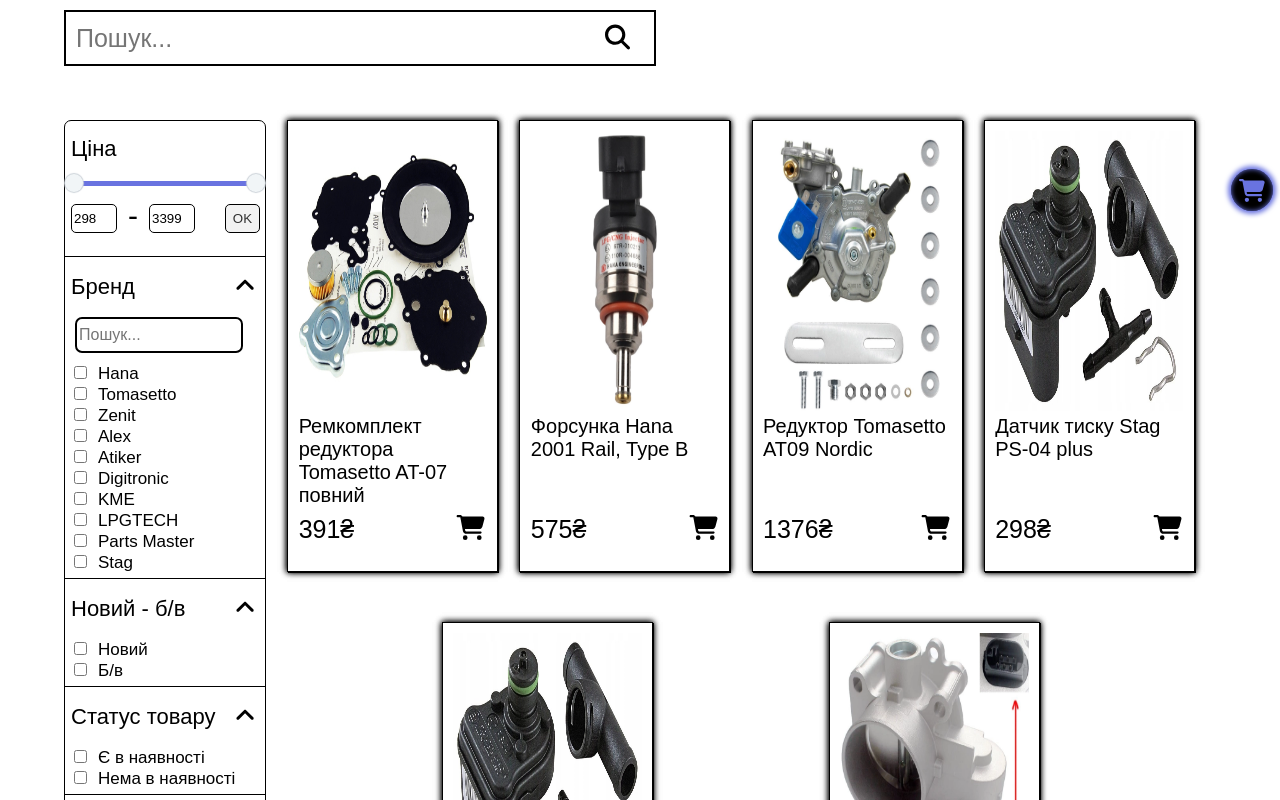
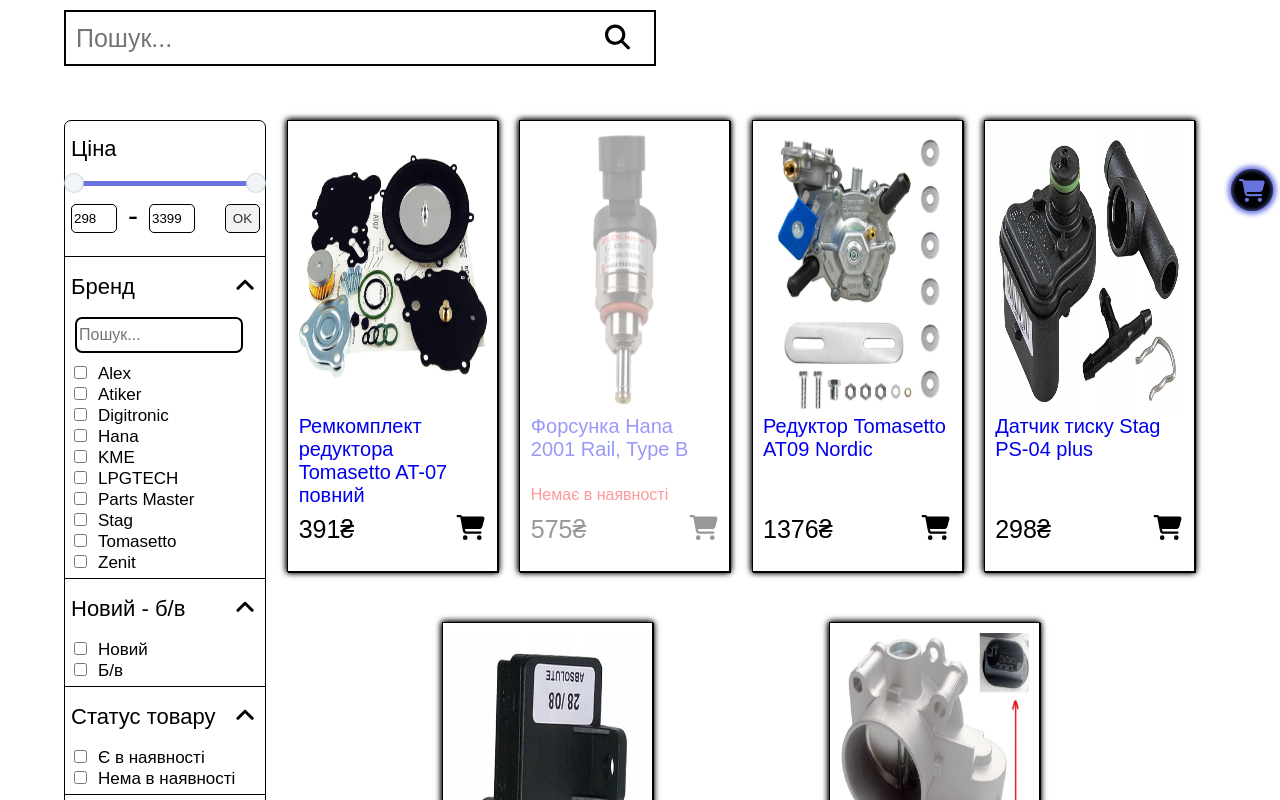
Before and after one commit to mrbywater/monogas, a React (Create React App) app: page /shop in a window 1280 px wide. Shown: the part 520-1320 px from the top of the page. Built offline with nearby package versions, Linux system fonts and the light colour scheme.

Commit message:
Link to ShopItemPage + Amount0 ShopItem

```diff
--- a/src/App.js
+++ b/src/App.js
@@ -12,6 +12,7 @@ import {NotFoundPage} from "./Components/Content/NotFoundPage";
 import {SpecificService} from "./Components/Content/SpecificService";
 import {SelectedProject} from "./Components/Content/SelectedProject"
 import {Shop} from "./Components/Content/Shop"
+import {ShopItem} from "./Components/Content/ShopItem"
 
 function App() {
 
@@ -26,6 +27,7 @@ function App() {
                 <Route path="/shop" element={<Shop />}/>
                 <Route path="/services/:path" element={<SpecificService />}/>
                 <Route path="/works/:url" element={<SelectedProject />}/>
+                <Route path="/shop/:item" element={<ShopItem />}/>
                 <Route path="*" element={<NotFoundPage />}/>
             </Routes>
         <Footer/>
--- a/src/Components/Content/AboutUs.scss
+++ b/src/Components/Content/AboutUs.scss
@@ -6,7 +6,7 @@
   align-items: start;
   width: 92%;
   flex-direction: column;
-  @include adaptiv-font(30,17);
+  @include adaptiv-font(22,17);
   color: $text-color-body;
 }
 
--- a/src/Components/Content/ImageSlider.js
+++ b/src/Components/Content/ImageSlider.js
@@ -15,15 +15,11 @@ const ImageSlider = ( {slides} ) => {
     };
 
     return (
-        <div className="slideStylesCont">
-            <Slider {...settings}>
-                {slides.map(img => (
-                    // <div className="slideStyles">
-                        <img className="imgSlide" src={img}/>
-                    // </div>
-                ))}
-            </Slider>
-        </div>
+        <Slider {...settings}>
+            {slides.map(img => (
+                <img className="imgSlide" src={img}/>
+            ))}
+        </Slider>
     );
 };
 
--- a/src/Components/Content/ImageSlider.scss
+++ b/src/Components/Content/ImageSlider.scss
@@ -1,9 +1,6 @@
 @import "../../App";
 
-.slideStylesCont {
-  width: 60%;
-  margin: 120px 0 0 20%;
-}
+
 
 .imgSlide {
   position: absolute;
--- a/src/Components/Content/InfoList.js
+++ b/src/Components/Content/InfoList.js
@@ -605,7 +605,13 @@ export const shopFilter = [
 
 export const shopItems = [
     {
-        img : require("../Images/ShopItemImages/remcomplect_tomas.jpg"),
+        img : [
+            require("../Images/ShopItemImages/remcomplect_tomas.jpg"),
+            require("../Images/ShopItemImages/remcomplect_tomas.jpg"),
+            require("../Images/ShopItemImages/remcomplect_tomas.jpg"),
+            require("../Images/ShopItemImages/remcomplect_tomas.jpg"),
+            require("../Images/ShopItemImages/remcomplect_tomas.jpg")
+        ],
         headline : "Ремкомплект редуктора Tomasetto AT-07 повний",
         price : "391",
         brand : "Tomasetto",
@@ -613,7 +619,13 @@ export const shopItems = [
         amount : 1
     },
     {
-        img : require("../Images/ShopItemImages/forsunka_hana.webp"),
+        img : [
+            require("../Images/ShopItemImages/forsunka_hana.webp"),
+            require("../Images/ShopItemImages/remcomplect_tomas.jpg"),
+            require("../Images/ShopItemImages/remcomplect_tomas.jpg"),
+            require("../Images/ShopItemImages/remcomplect_tomas.jpg"),
+            require("../Images/ShopItemImages/remcomplect_tomas.jpg")
+        ],
         headline : "Форсунка Hana 2001 Rail, Type B",
         price : "575",
         brand : "Hana",
@@ -621,7 +633,13 @@ export const shopItems = [
         amount : 0
     },
     {
-        img : require("../Images/ShopItemImages/reductor_tomas.webp"),
+        img : [
+            require("../Images/ShopItemImages/reductor_tomas.webp"),
+            require("../Images/ShopItemImages/remcomplect_tomas.jpg"),
+            require("../Images/ShopItemImages/remcomplect_tomas.jpg"),
+            require("../Images/ShopItemImages/remcomplect_tomas.jpg"),
+            require("../Images/ShopItemImages/remcomplect_tomas.jpg")
+        ],
         headline : "Редуктор Tomasetto AT09 Nordic",
         price : "1376",
         brand : "Tomasetto",
@@ -629,7 +647,13 @@ export const shopItems = [
         amount : 5
     },
     {
-        img : require("../Images/ShopItemImages/datchik_stag.webp"),
+        img : [
+            require("../Images/ShopItemImages/datchik_stag.webp"),
+            require("../Images/ShopItemImages/remcomplect_tomas.jpg"),
+            require("../Images/ShopItemImages/remcomplect_tomas.jpg"),
+            require("../Images/ShopItemImages/remcomplect_tomas.jpg"),
+            require("../Images/ShopItemImages/remcomplect_tomas.jpg")
+        ],
         headline : "Датчик тиску Stag PS-04 plus",
         price : "298",
         brand : "Stag",
@@ -637,7 +661,13 @@ export const shopItems = [
         amount : 1
     },
     {
-        img : require("../Images/ShopItemImages/datchik_stag.webp"),
+        img : [
+            require("../Images/ShopItemImages/datchik_davleniya_zenit.webp"),
+            require("../Images/ShopItemImages/remcomplect_tomas.jpg"),
+            require("../Images/ShopItemImages/remcomplect_tomas.jpg"),
+            require("../Images/ShopItemImages/remcomplect_tomas.jpg"),
+            require("../Images/ShopItemImages/remcomplect_tomas.jpg")
+        ],
         headline : "Датчик тиску та вакууму MAP Sensor Zenit",
         price : "1210",
         brand : "Zenit",
@@ -645,7 +675,13 @@ export const shopItems = [
         amount : 1
     },
     {
-        img : require("../Images/ShopItemImages/zaslonka_master.webp"),
+        img : [
+            require("../Images/ShopItemImages/zaslonka_master.webp"),
+            require("../Images/ShopItemImages/remcomplect_tomas.jpg"),
+            require("../Images/ShopItemImages/remcomplect_tomas.jpg"),
+            require("../Images/ShopItemImages/remcomplect_tomas.jpg"),
+            require("../Images/ShopItemImages/remcomplect_tomas.jpg")
+        ],
         headline : "Дросельна заслінка Parts Master",
         price : "3399",
         brand : "Parts Master",
--- a/src/Components/Content/SelectedProject.js
+++ b/src/Components/Content/SelectedProject.js
@@ -23,7 +23,9 @@ const SelectedProject = () => {
 							<BelowHeaderImage
                 				headline = {`${item.type} ${item.model}`}
             				/>
-							<ImageSlider slides={item.subImage} />
+							<div className="slideStylesCont">
+								<ImageSlider slides={item.subImage} />
+							</div>
 							<div className="separator"/>
 							<div className="avtoInfoCont">
 								<h2>Дані по автомобілю:</h2>
--- a/src/Components/Content/SelectedProject.scss
+++ b/src/Components/Content/SelectedProject.scss
@@ -7,6 +7,10 @@
   user-select: none;
 }
 
+.slideStylesCont {
+  width: 60%;
+  margin: 120px 0 0 20%;
+}
 .avtoInfoCont {
   display: flex;
   margin: 100px 0 0 5%;
--- a/src/Components/Content/Shop.js
+++ b/src/Components/Content/Shop.js
@@ -7,6 +7,8 @@ import {shopFilter, shopItems} from "./InfoList"
 import {MultiRangeSlider} from "./MultiRangeSlider";
 import {ShoppingCart} from "./ShoppingCart";
 import React, {useState, useEffect} from "react";
+import {Link} from "react-router-dom";
+import {urlCreation} from "./OurProjects.js"
 
 // all of the constants that not recalculated on next render has to be moved out of component
 // + it's better to move it to separate `helper.js` file
@@ -17,6 +19,8 @@ const checkedInitial = shopFilter[0].brands.reduce((acc,title) => {
 		[title]: false
 	}
 },{});
+
+
 
 const ArrowUp = '<svg xmlns="http://www.w3.org/2000/svg" viewBox="0 0 448 512"><path d="M201.4 137.4c12.5-12.5 32.8-12.5 45.3 0l160 160c12.5 12.5 12.5 32.8 0 45.3s-32.8 12.5-45.3 0L224 205.3 86.6 342.6c-12.5 12.5-32.8 12.5-45.3 0s-12.5-32.8 0-45.3l160-160z"/></svg>'
 const ArrowDown = '<svg xmlns="http://www.w3.org/2000/svg" viewBox="0 0 448 512"><path d="M201.4 342.6c12.5 12.5 32.8 12.5 45.3 0l160-160c12.5-12.5 12.5-32.8 0-45.3s-32.8-12.5-45.3 0L224 274.7 86.6 137.4c-12.5-12.5-32.8-12.5-45.3 0s-12.5 32.8 0 45.3l160 160z"/></svg>'
@@ -29,8 +33,7 @@ const Shop = () => {
 	const [mainSearchInput, setMainSearchInput] = useState('');
 	const [brandSearchInput, setBrandSearchInput] = useState('');
 	const [priceFiltered, setPriceFiltered] = useState(shopItems);
-	const [brandChecked, setBrandChecked] = useState([]);
-	// const [checked, setCheked] = useState(false);
+	const [brandCheckedTrue, setBrandCheckedTrue] = useState([]);
 	const [conditionChecked, setConditionChecked] = useState([]);
 	const [amountChecked, setAmountChecked] = useState([]);
 	const [brandsChecked, setBrandsChecked] = useState(checkedInitial);
@@ -45,52 +48,9 @@ const Shop = () => {
 				document.getElementById(id).classList.toggle("onClickDropDownContent");
 
 			}
-			// mr.Bywater this can be shortened to
-			// elm.innerHTM = document.getElementById(id).classList.length === 1 ? ArrowUp : ArrowDown;
-			if (document.getElementById(id).classList.length === 1) {
-				elm.innerHTML  = ArrowUp
-			} else {
-				elm.innerHTML  = ArrowDown
-			}
+
+			elm.innerHTML = document.getElementById(id).classList.length === 1 ? ArrowUp : ArrowDown;
 		})
-	}
-	// few comments despite that we're not using this value anymore
-	// huge calculations better to put into useMemo hooks with corresponding dependencies
-	const brandsSearchFiltered = shopFilter[0].brands.filter(item => {
-		if (item.toLowerCase().includes(brandSearchInput.toLowerCase())) {
-			if (brandChecked.length > 0) {
-				console.log('--------------------')
-				// can be shortened to
-				// document.getElementById(item).checked = brandChecked.includes(item)
-				// return item;
-				if (brandChecked.includes(item)) {
-					console.log("includes",document.getElementById(item))
-					document.getElementById(item).checked = true
-					return item
-				} else {
-					console.log("not includes",document.getElementById(item))
-					document.getElementById(item).checked = false
-					return item
-				}
-			} else {
-				return item
-			}
-		}
-	})
-
-
-	// const brandsChecked = brandsSearchFiltered.map(item => {
-	// 		if (brandsSearchFiltered.length > 0) {
-	// 			if (brandChecked.includes(item)) {
-	// 				return document.getElementById(item).checked = true
-	// 			} else {
-	// 				return document.getElementById(item).checked = false
-	// 			}
-	// 		}
-	// 	})
-
-	const handleChangeBrand = () => {
-		setBrandChecked(Array.from(document.querySelectorAll("input[name='brand']:checked")).map((elem) => elem.value))
 	}
 
 	const handleChangeCondition = () => {
@@ -99,10 +59,10 @@ const Shop = () => {
 	}
 
 	const brandFiltered = priceFiltered.filter(item => {
-		if (brandChecked.length === 0 ) {
+		if (brandCheckedTrue.every(elem => elem === undefined)) {
 			return priceFiltered
 		} else {
-			return brandChecked.includes(item.brand)
+			return brandCheckedTrue.includes(item.brand)
 		}
 	})
 
@@ -129,11 +89,24 @@ const Shop = () => {
 	})
 
 	const onChangeChecked = (brandName) => (e) => {
+
 		setBrandsChecked(brands => ({
 			...brands,
 			[brandName]: !brands[brandName]
 		}))
+
+
 	};
+
+	useEffect(()=>{
+
+		setBrandCheckedTrue(Object.entries(brandsChecked).map(item => {
+			if (item[1] === true) {
+				return item[0]
+			}
+		}))
+
+	}, [brandsChecked])
 
 	// every element that return to us for render from fx. `.map` method
 	// needs to have key for the root tag of it
@@ -184,7 +157,7 @@ const Shop = () => {
 												/> : null
 										}
 										{elem.brands &&
-											(Object.keys(brandsChecked).map(text => {
+											(Object.keys(brandsChecked).sort().map(text => {
 												const isChecked = brandsChecked[text];
 												const shouldRender = text.toLowerCase().includes(brandSearchInput.toLowerCase());
 												return shouldRender && (
@@ -192,7 +165,7 @@ const Shop = () => {
 														<input
 															type="checkbox"
 															checked={isChecked}
-															value={isChecked}
+															value={text}
 															name="brand"
 															onChange={onChangeChecked(text)}
 														/>
@@ -225,9 +198,12 @@ const Shop = () => {
 						{mainSearchFiltered.map(elm =>(
 							<div key={elm.headline+'_shop_items'} className="specificItemCont">
 								<div className="specificItem">
-									<div className="widthCont">
-										<img src={elm.img}/>
-										<span>{elm.headline}</span>
+									<div className="widthCont" style={!elm.amount ? {opacity : 0.4} : null}>
+										<Link to={"/shop/" + urlCreation(elm.headline)}>
+											<img src={elm.img[0]}/>
+											<span className="itemHeadline">{elm.headline}</span>
+										</Link>
+										{!elm.amount && <span className="itemAmount">Немає в наявності</span>}
 										<div className="itemPriceCont">
 											<span>{elm.price}₴</span>
 											<FontAwesomeIcon icon={faCartShopping} />
--- a/src/Components/Content/Shop.scss
+++ b/src/Components/Content/Shop.scss
@@ -89,17 +89,29 @@
 .widthCont {
   width: 90%;
   margin: 5%;
+  position: relative;
 }
 
 .widthCont img {
   width: 100%;
   height: 280px;
+  user-select: none;
 }
 
-.widthCont > span {
+.widthCont a {
+  text-decoration: none;
+}
+
+.itemHeadline {
   font-size: 20px;
   height: 100px;
   display: block;
+}
+
+.itemAmount {
+  position: absolute;
+  bottom : 40px;
+  color: red;
 }
 
 .itemPriceCont {
--- /dev/null
+++ b/src/Components/Content/ShopItem.js
@@ -0,0 +1,49 @@
+import "./ShopItem.scss"
+import {useParams} from "react-router";
+import {shopItems} from "./InfoList";
+import {urlCreation} from "./OurProjects";
+import {NotFoundPage} from "./NotFoundPage";
+import {BelowHeaderImage} from "./BelowHeaderImage";
+import {ImageSlider} from "./ImageSlider";
+const ShopItem = () => {
+
+    const params = useParams()
+    const item = params.item
+
+    const include = shopItems.filter(elem =>  urlCreation(elem.headline) === item)
+
+    if (include.length) {
+        return (
+            shopItems.map(elem => {
+                if (item === urlCreation(elem.headline)) {
+                    return (
+                        <div className="homeCont">
+                            <BelowHeaderImage/>
+                            <div className="itemCont">
+                                <div className="itemNameCont">
+                                    <span>
+                                        {elem.headline}
+                                    </span>
+                                </div>
+                                <div className="itemDescription">
+                                    <div className="sliderCont">
+                                        <ImageSlider slides={elem.img}/>
+                                    </div>
+                                    <div className="descriptionCont">
+                                        fefe
+                                    </div>
+                                </div>
+                            </div>
+                        </div>
+                    )
+                }
+            })
+        )
+    } else {
+        return (
+            <NotFoundPage/>
+        )
+    }
+}
+
+export {ShopItem}
--- /dev/null
+++ b/src/Components/Content/ShopItem.scss
@@ -0,0 +1,32 @@
+@import '../../App';
+
+.itemCont {
+  display: flex;
+  width: 90%;
+  margin: 120px 0 0 5%;
+  border: 1px solid black;
+  flex-direction: column;
+}
+
+.itemNameCont {
+  font-size: 30px;
+}
+
+.itemDescription {
+  display: flex;
+}
+
+.itemDescription > div {
+  display: flex;
+  flex-direction: column;
+  flex: 1;
+}
+
+.descriptionCont {
+  display: flex;
+  flex: 1;
+}
+
+.sliderCont {
+  width: 50%;
+}
```
Lines whose indentation alone changed are shown as unchanged.
